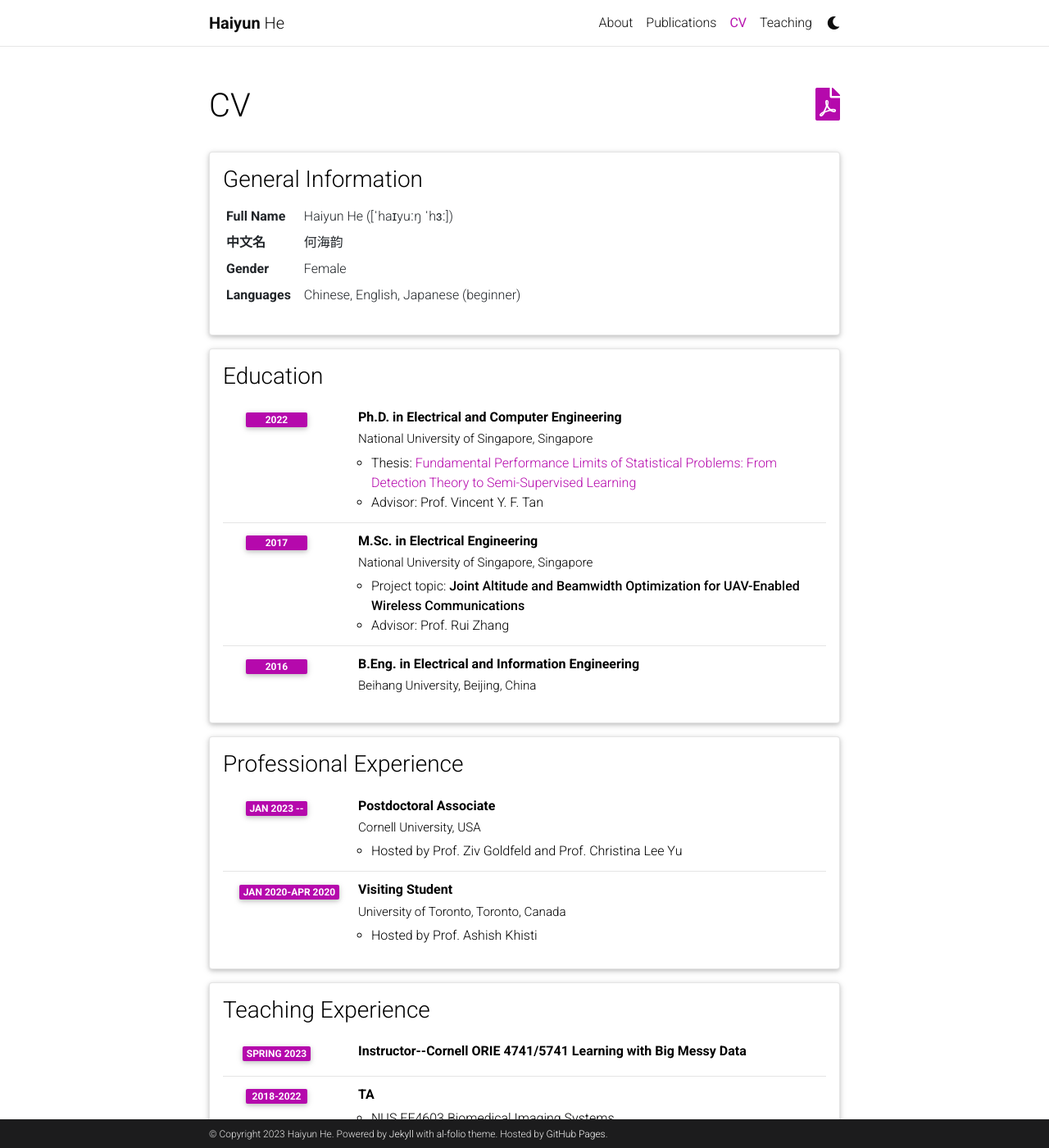
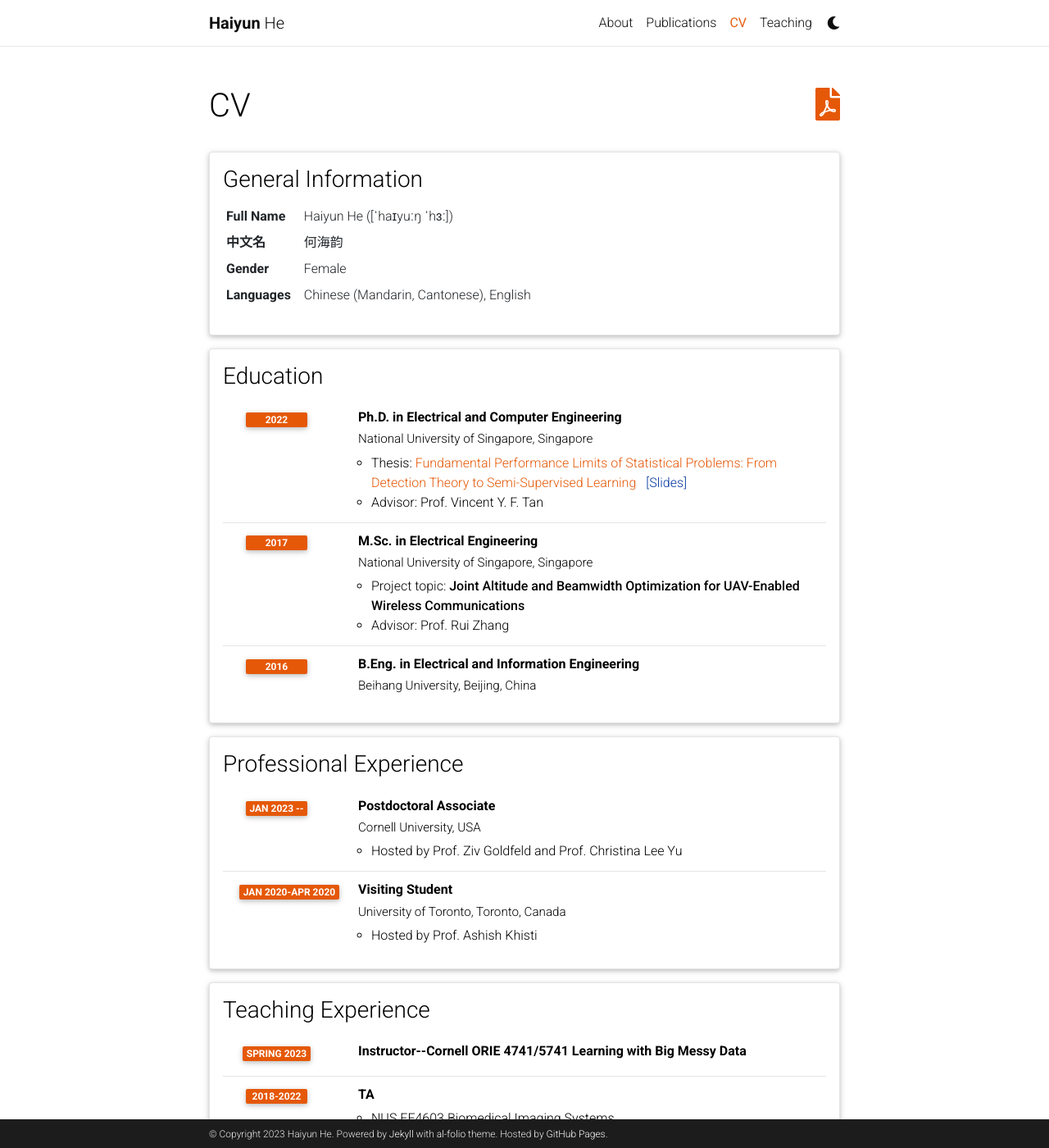
Before and after one commit to haiyun-he/haiyun-he.github.io, a Jekyll site: the page built from _pages/cv.md, in a window 1280 px wide and 1400 px high. Shown: the whole window at 82% size. Built offline with Jekyll 4.4.1, drawn with Linux system fonts in a browser that asks for light colours; comment, search, counter and statistics services are not loaded; a style sheet for code colours, icons or effects is not loaded.

Commit message:
Change theme color

```diff
--- a/_config.yml
+++ b/_config.yml
@@ -32,7 +32,7 @@ highlight_theme_light: github   # https://github.com/jwarby/jekyll-pygments-them
 highlight_theme_dark: native    # https://github.com/jwarby/jekyll-pygments-themes
 
 # repo color theme
-repo_theme_light: vue       # https://github.com/anuraghazra/github-readme-stats/blob/master/themes/README.md
+repo_theme_light: default       # https://github.com/anuraghazra/github-readme-stats/blob/master/themes/README.md
 repo_theme_dark: dark           # https://github.com/anuraghazra/github-readme-stats/blob/master/themes/README.md
 repo_trophies:
   enabled: true
--- a/_data/cv.yml
+++ b/_data/cv.yml
@@ -8,7 +8,7 @@
     - name: Gender
       value: Female
     - name: Languages
-      value: Chinese, English, Japanese (beginner)
+      value: Chinese (Mandarin, Cantonese), English
 
 - title: Education
   type: time_table
@@ -17,7 +17,7 @@
       institution: National University of Singapore, Singapore
       year: 2022
       description:
-        - Thesis&#58 <a href="https://scholarbank.nus.edu.sg/handle/10635/231542">Fundamental Performance Limits of Statistical Problems&#58   From Detection Theory to Semi-Supervised Learning </a>
+        - Thesis&#58 <a href="https://scholarbank.nus.edu.sg/handle/10635/231542">Fundamental Performance Limits of Statistical Problems&#58   From Detection Theory to Semi-Supervised Learning </a> &ensp;<a href="{{url}}/assets/pdf/defense_HHY.pdf" style="color:#00369f;">[Slides]</a>
         - Advisor&#58 Prof. Vincent Y. F. Tan
         # - title: Description 3.
         #   contents:
--- a/_sass/_themes.scss
+++ b/_sass/_themes.scss
@@ -7,8 +7,8 @@
   --global-code-bg-color: #{$code-bg-color-light};
   --global-text-color: #{$black-color};
   --global-text-color-light: #{$grey-color};
-  --global-theme-color: #{$purple-color};
-  --global-hover-color: #{$purple-color};
+  --global-theme-color: #{$bright-orange-color};// #{$purple-color};
+  --global-hover-color: #{$bright-orange-color};// #{$purple-color};
   --global-hover-text-color: #{$white-color};
   --global-footer-bg-color: #{$grey-color-dark};
   --global-footer-text-color: #{$grey-color-light};
--- a/_sass/_variables.scss
+++ b/_sass/_variables.scss
@@ -8,6 +8,8 @@
 $red-color:           #FF3636 !default;
 $red-color-dark:      #B71C1C !default;
 $orange-color:        #F29105 !default;
+$bright-orange-color: #E55807 !default;
+$dark-orange-color:   #D05134 !default;
 $blue-color:          #0076df !default;
 $blue-color-dark:     #00369f !default;
 $cyan-color:          #2698BA !default;
@@ -34,5 +36,5 @@ $black-color: #000000 !default;
 
 // Theme colors
 
-$code-bg-color-light:     rgba($purple-color, 0.05);
+$code-bg-color-light:     rgba($bright-orange-color, 0.05); //rgba($purple-color, 0.05);
 $code-bg-color-dark:      #2c3237 !default;
```
